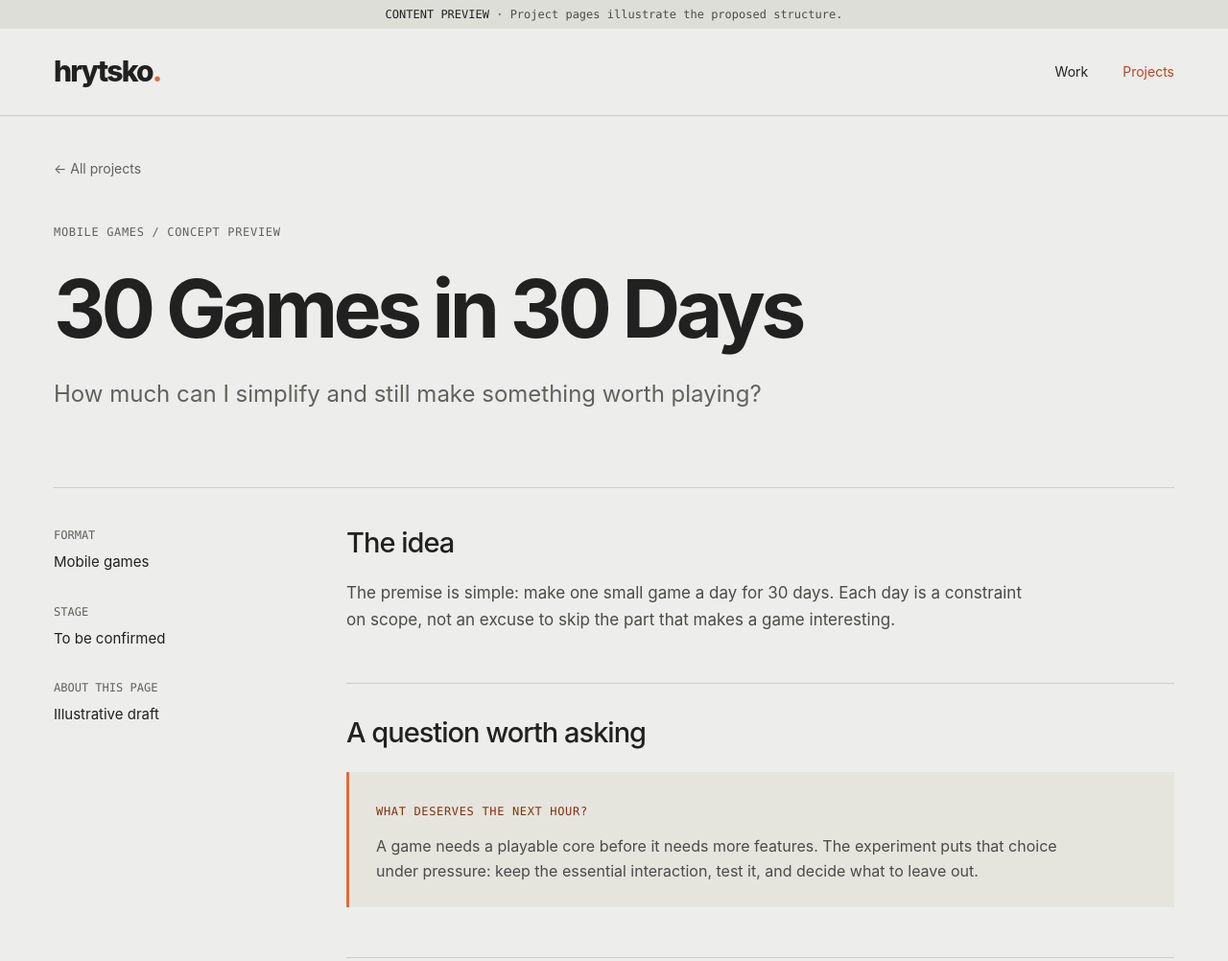
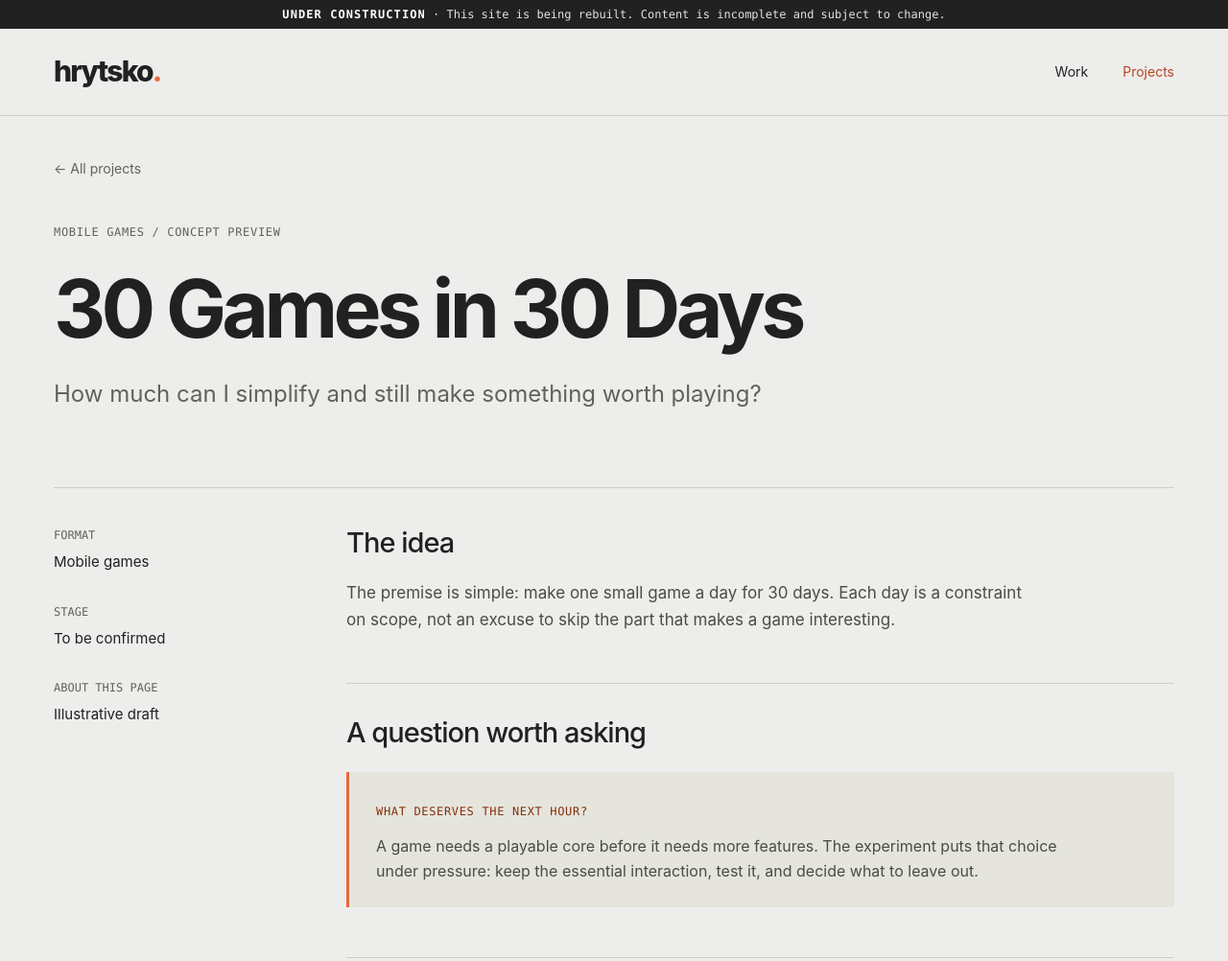
Before and after one commit to stasHrytsko/hrytsko, a plain HTML site: page projects/30-games/index.html in a window 1280 px wide. Shown: the top 1002 px of the page at 96% size. Drawn offline with Linux system fonts and the light colour scheme.

Commit message:
Mark the whole site as under construction
Replace the project-only "CONTENT PREVIEW" strip with one notice carried by
every page, including the homepage, Work and Projects, which had none. The
site reads as a rebuild in progress rather than a finished portfolio.

The notice reuses the existing .preview strip with a dark variant so it reads
as a system message rather than a caption, and keeps white-on-near-black
contrast at the small monospace size.

Co-Authored-By: Claude Opus 5 <noreply@anthropic.com>
Claude-Session: https://claude.ai/code/session_017bqL8nZXtw5Hbnjdu36omG

```diff
--- a/projects/30-games/index.html
+++ b/projects/30-games/index.html
@@ -10,7 +10,7 @@
 <meta name="theme-color" content="#efefec">
 </head>
 <body><a class="skip" href="#main">Skip to content</a>
-<div class="preview"><span>CONTENT PREVIEW</span> · Project pages illustrate the proposed structure.</div>
+<div class="preview preview--construction" role="status"><span>UNDER CONSTRUCTION</span> · This site is being rebuilt. Content is incomplete and subject to change.</div>
 <header>
 <div class="wrap nav"><a class="wordmark" href="../../" aria-label="Stas Hrytsko home">hrytsko<span>.</span></a>
 <nav aria-label="Main navigation"><a href="../../experience/">Work</a><a href="../" class="active" aria-current="location">Projects</a></nav>
--- a/styles.css
+++ b/styles.css
@@ -8,6 +8,8 @@ a:focus-visible,summary:focus-visible{outline:3px solid var(--accent);outline-of
 .wrap{width:100%;max-width:1400px;padding:0 56px;margin:auto}
 .preview{background:#deded9;text-align:center;padding:6px 20px;font:12px/1.5 var(--mono);color:#4c4c49}
 .preview span{color:var(--ink)}
+.preview--construction{background:var(--ink);color:#e3e3e0}
+.preview--construction span{color:#fff;font-weight:700;letter-spacing:.09em}
 header{position:sticky;top:0;z-index:10;background:var(--paper);border-bottom:1px solid var(--line)}
 .nav{min-height:90px;display:flex;align-items:center;justify-content:space-between;gap:25px}
 .wordmark{font-size:30px;font-weight:800;letter-spacing:-1.8px}
```
Also changed, not shown: 404.html (+1 -1 lines), experience/index.html (+1 -0 lines), index.html (+1 -0 lines), projects/board-game/index.html (+1 -1 lines), projects/index.html (+1 -0 lines), projects/mobile-apps/index.html (+1 -1 lines), projects/short-film/index.html (+1 -1 lines).
